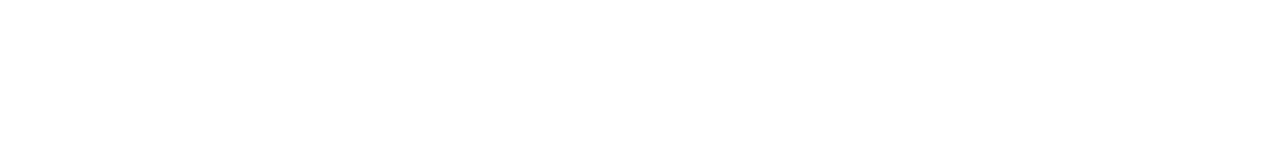
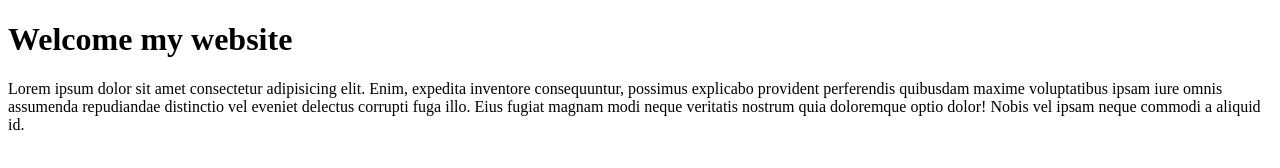
Before and after one commit to tania200512/website, a plain HTML site: page index.html in a window 1280 px wide. Drawn offline with Linux system fonts and the light colour scheme.

Commit message:
h1 & p tag

```diff
--- a/index.html
+++ b/index.html
@@ -6,6 +6,12 @@
     <title>Document</title>
 </head>
 <body>
+    <h1>Welcome my website</h1>
+    <p>Lorem ipsum dolor sit amet consectetur adipisicing elit.
+        Enim, expedita inventore consequuntur, possimus explicabo provident perferendis quibusdam maxime voluptatibus
+        ipsam iure omnis assumenda repudiandae distinctio vel eveniet delectus corrupti fuga illo.
+        Eius fugiat magnam modi neque veritatis nostrum quia doloremque optio dolor! Nobis vel ipsam neque commodi a aliquid id.</p>
+
 
 </body>
 </html>
```
